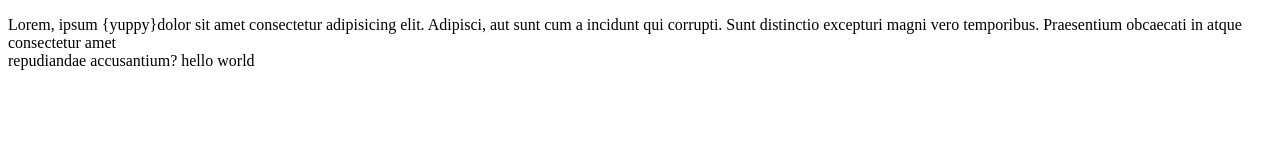
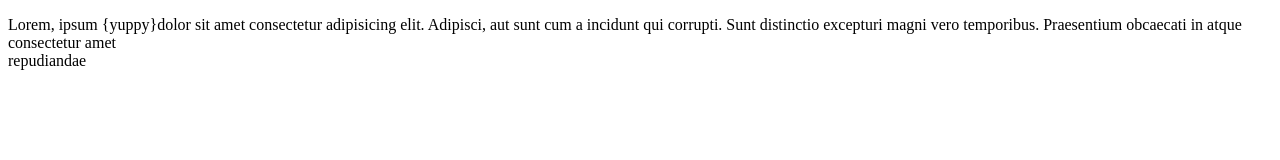
Before and after one commit to AliSaeed219/localRepo, a plain HTML site: page index.html in a window 1280 px wide. Drawn offline with Linux system fonts and the light colour scheme.

Commit message:
Changes in html

```diff
--- a/index.html
+++ b/index.html
@@ -8,6 +8,6 @@
 </head>
 <body>
     <p>Lorem, ipsum {yuppy}dolor sit amet consectetur adipisicing elit. Adipisci, aut sunt cum a incidunt qui corrupti. Sunt distinctio excepturi magni vero temporibus. Praesentium obcaecati in atque consectetur amet<br>
-         repudiandae accusantium? hello world</p>
+         repudiandae</p>
 </body>
 </html>
```
